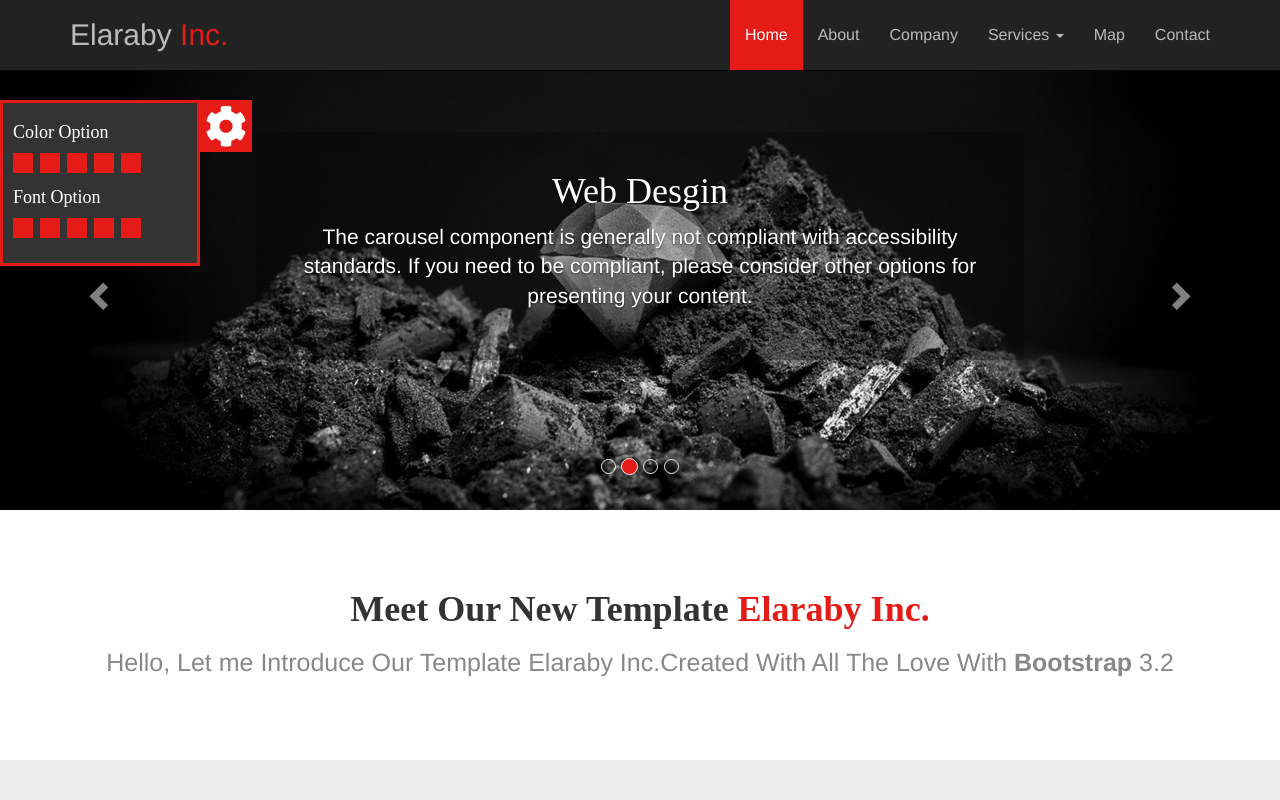
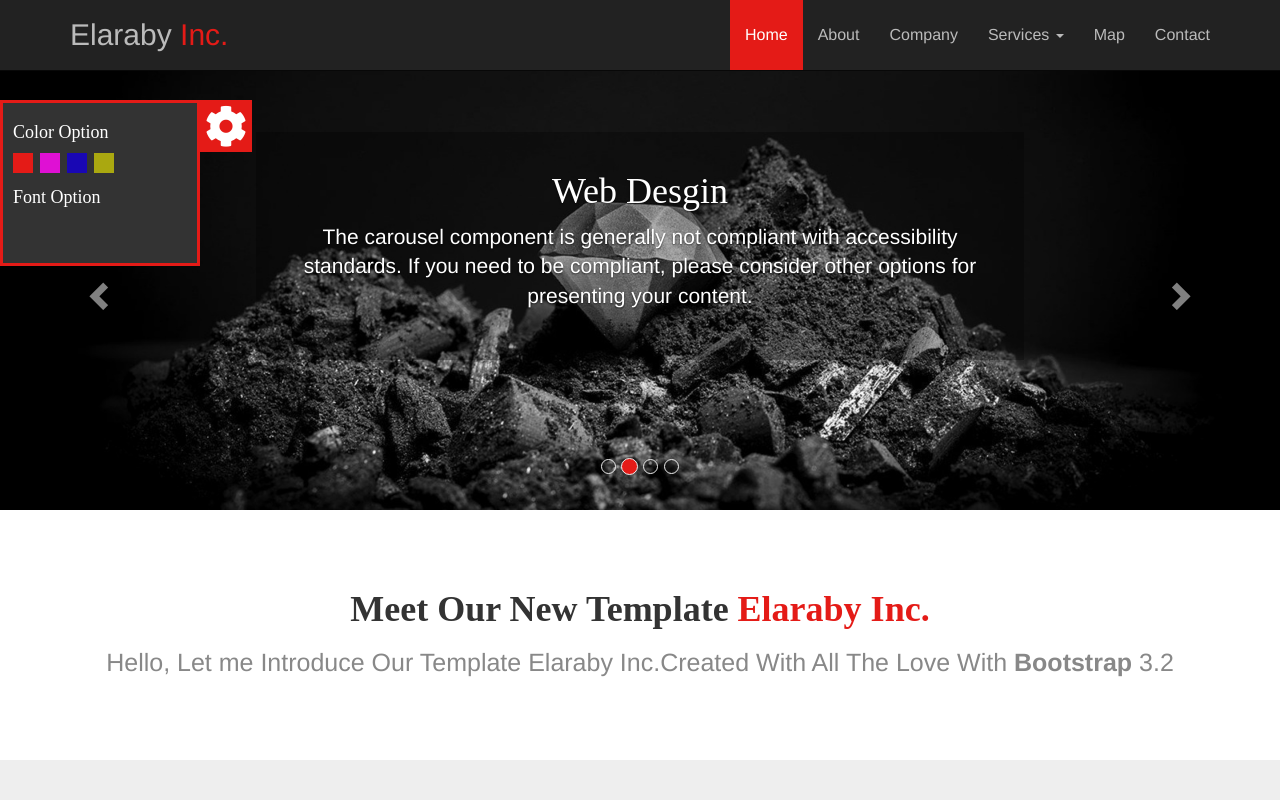
Before and after one commit to elsayedabdelnaby/bootstrap3, a plain HTML site: page index.html in a window 1280 px wide. Both pictures are taken after a click on the icon 26 px from the left and 126 px from the top of the page. Shown: the top 800 px of the page. Drawn offline with Linux system fonts and the light colour scheme; a web font is replaced by a local one.

Commit message:
active update theme color using jquery

```diff
--- a/css/style.css
+++ b/css/style.css
@@ -106,9 +106,9 @@ h1, h2, h3, h4, h5, lead{
 .tool-box .color-option ul li{
     width: 20px;
     height: 20px;
-    background: #e41b17;
     display: inline-block;
     margin-right: 3px;
+    cursor: pointer;
 }
 
 .tool-box .gear-check{
--- a/index.html
+++ b/index.html
@@ -24,11 +24,10 @@
     <div class="color-option">
       <h4>Color Option</h4>
       <ul class="list-unstyled">
-        <li></li>
-        <li></li>
-        <li></li>
-        <li></li>
-        <li></li>
+        <li data-value="css/default_theme.css"></li>
+        <li data-value="css/purple_theme.css"></li>
+        <li data-value="css/blue_theme.css"></li>
+        <li data-value="css/yellow_theme.css"></li>
       </ul>
       <h4>Font Option</h4>
       <ul class="list-unstyled">
--- a/js/plugin.js
+++ b/js/plugin.js
@@ -6,4 +6,16 @@ $(document).ready(function(){
     $('.gear-check').click(function(){
         $('.color-option').fadeToggle();
     });
+
+    //Change Theme Color On Click
+    var colorLi = $('.color-option ul li');
+    colorLi
+        .eq(0).css("backgroundColor", "#e41b17").end()
+        .eq(1).css("backgroundColor", "#df10d4").end()
+        .eq(2).css("backgroundColor", "#1907b4").end()
+        .eq(3).css("backgroundColor", "#c7c408ce");
+
+    colorLi.click(function(){
+        $("link[href*='theme']").attr("href", $(this).attr('data-value'));
+    })
 });
```
